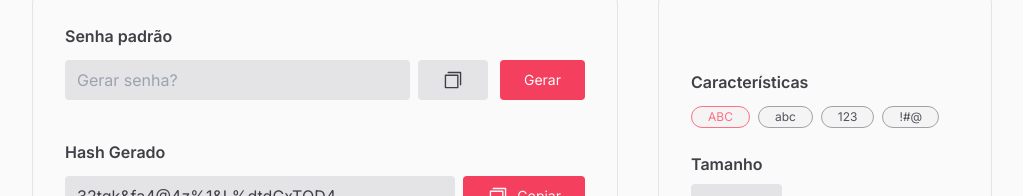
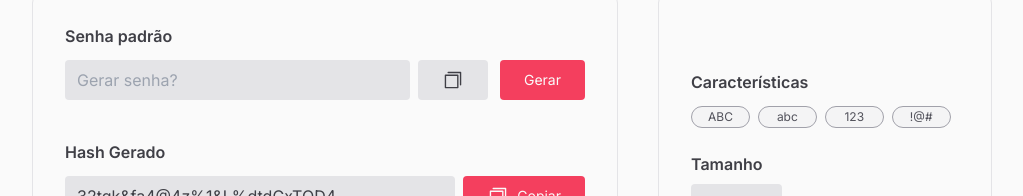
Before and after one commit to gleysonabreu/ciphery, a Next.js app: page / in a window 1280 px wide. Shown: the part 315-511 px from the top of the page, without its empty margins (128-1151 px from the left). Built offline with nearby package versions, Linux system fonts and the light colour scheme.

Commit message:
:sparkles: feat: add button rounded component and add toggle group for password options

```diff
--- a/package.json
+++ b/package.json
@@ -11,6 +11,7 @@
   "dependencies": {
     "@phosphor-icons/react": "^2.0.10",
     "@radix-ui/react-slot": "^1.0.2",
+    "@radix-ui/react-toggle-group": "^1.0.4",
     "@types/node": "20.3.1",
     "@types/react": "18.2.12",
     "@types/react-dom": "18.2.5",
--- a/src/app/page.tsx
+++ b/src/app/page.tsx
@@ -1,9 +1,16 @@
 'use client';
 import { Button } from "@/components/Button";
+import { ButtonRounded } from "@/components/ButtonRounded";
 import { Input } from "@/components/Input";
 import { CopySimple } from "@phosphor-icons/react";
+import * as ToggleGroup from '@radix-ui/react-toggle-group';
+import { useState } from "react";
+
+const passwordOpts = [{ name: 'ABC', value: 'uppercase'}, { name: 'abc', value: 'lowercase'}, { name: '123', value: 'numbers'}, { name: '!@#', value: 'symbols'}];
 
 export default function Home() {
+  const [passwordOptions, setPasswordOptions] = useState<string[]>([]);
+
   return (
     <main className="w-full">
       <div className="flex flex-col lg:grid lg:grid-cols-home w-full gap-10 items-start">
@@ -33,21 +40,34 @@ export default function Home() {
             </div>
 
             <div className="flex justify-center md:justify-start items-center mt-5 gap-2 w-full">
-              <button className="px-4 py-[2px] rounded-2xl border border-rose-400 dark:bg-rose-400/10 bg-zinc-100 text-rose-400 text-xs">MD5</button>
-              <button className="px-4 py-[2px] rounded-2xl border hover:border-rose-400 hover:bg-rose-400/10 hover:text-rose-400 dark:border-zinc-600 border-zinc-400 dark:bg-zinc-900 bg-zinc-100 text-zinc-600 text-xs transition-all">SHA-1</button>
-              <button className="px-4 py-[2px] rounded-2xl border hover:border-rose-400 hover:bg-rose-400/10 hover:text-rose-400 dark:border-zinc-600 border-zinc-400 dark:bg-zinc-900 bg-zinc-100 text-zinc-600 text-xs transition-all">BCRYPT</button>
+              <ButtonRounded checked>MD5</ButtonRounded>
+              <ButtonRounded>SHA-1</ButtonRounded>
+              <ButtonRounded>BCRYPT</ButtonRounded>
             </div>
           </div>
         </div>
         <div className="w-full flex rounded-xl p-8 gap-6 flex-col h-full items-start justify-center dark:bg-zinc-900 border border-zinc-200 dark:border-zinc-800">
           <div className="flex gap-3 flex-col">
             <h1 className="text-zinc-700 dark:text-zinc-400 font-semibold">Características</h1>
-            <div className="flex items-center gap-2">
-              <button className="px-4 py-[2px] rounded-2xl border border-rose-400 dark:bg-rose-400/10 bg-zinc-100 text-rose-400 text-xs">ABC</button>
-              <button className="px-4 py-[2px] rounded-2xl border hover:border-rose-400 hover:bg-rose-400/10 hover:text-rose-400 dark:border-zinc-600 border-zinc-400 dark:bg-zinc-900 bg-zinc-100 text-zinc-600 text-xs transition-all">abc</button>
-              <button className="px-4 py-[2px] rounded-2xl border hover:border-rose-400 hover:bg-rose-400/10 hover:text-rose-400 dark:border-zinc-600 border-zinc-400 dark:bg-zinc-900 bg-zinc-100 text-zinc-600 text-xs transition-all">123</button>
-              <button className="px-4 py-[2px] rounded-2xl border hover:border-rose-400 hover:bg-rose-400/10 hover:text-rose-400 dark:border-zinc-600 border-zinc-400 dark:bg-zinc-900 bg-zinc-100 text-zinc-600 text-xs transition-all">!#@</button>
-            </div>
+            <ToggleGroup.Root
+                  type="multiple"
+                  className="grid grid-cols-4 gap-2"
+                  value={passwordOptions}
+                  onValueChange={setPasswordOptions}
+                >
+                  {passwordOpts.map((opt, i) => (
+                    <ToggleGroup.Item
+                    key={i}
+                    value={opt.value}
+                    title={opt.name}
+                    asChild
+                  >
+                    <ButtonRounded checked={passwordOptions.includes(opt.value)}>
+                      {opt.name}
+                    </ButtonRounded>
+                  </ToggleGroup.Item>
+                  ))}
+                </ToggleGroup.Root>
           </div>
 
           <div className="flex flex-col gap-2">
--- /dev/null
+++ b/src/components/ButtonRounded.tsx
@@ -0,0 +1,21 @@
+import clsx from "clsx";
+import { ButtonHTMLAttributes, ReactNode } from "react";
+
+type ButtonRoundedProps = ButtonHTMLAttributes<HTMLButtonElement> & {
+  children: ReactNode;
+  checked?: boolean;
+}
+
+export function ButtonRounded({ children, checked,...props }: ButtonRoundedProps) {
+  return (
+    <button
+    {...props}
+    className={clsx("px-4 py-[2px] rounded-2xl border text-xs transition-all", {
+      'border-rose-400 dark:bg-rose-400/10 bg-zinc-100 text-rose-400': checked,
+      'hover:border-rose-400 hover:bg-rose-400/10 hover:text-rose-400 dark:border-zinc-600 border-zinc-400 dark:bg-zinc-900 bg-zinc-100 text-zinc-600 ': !checked,
+    })}
+  >
+    {children}
+  </button>
+  );
+}
```
Also changed, not shown: 1 other file (tests, documents, lock files or other folders).
